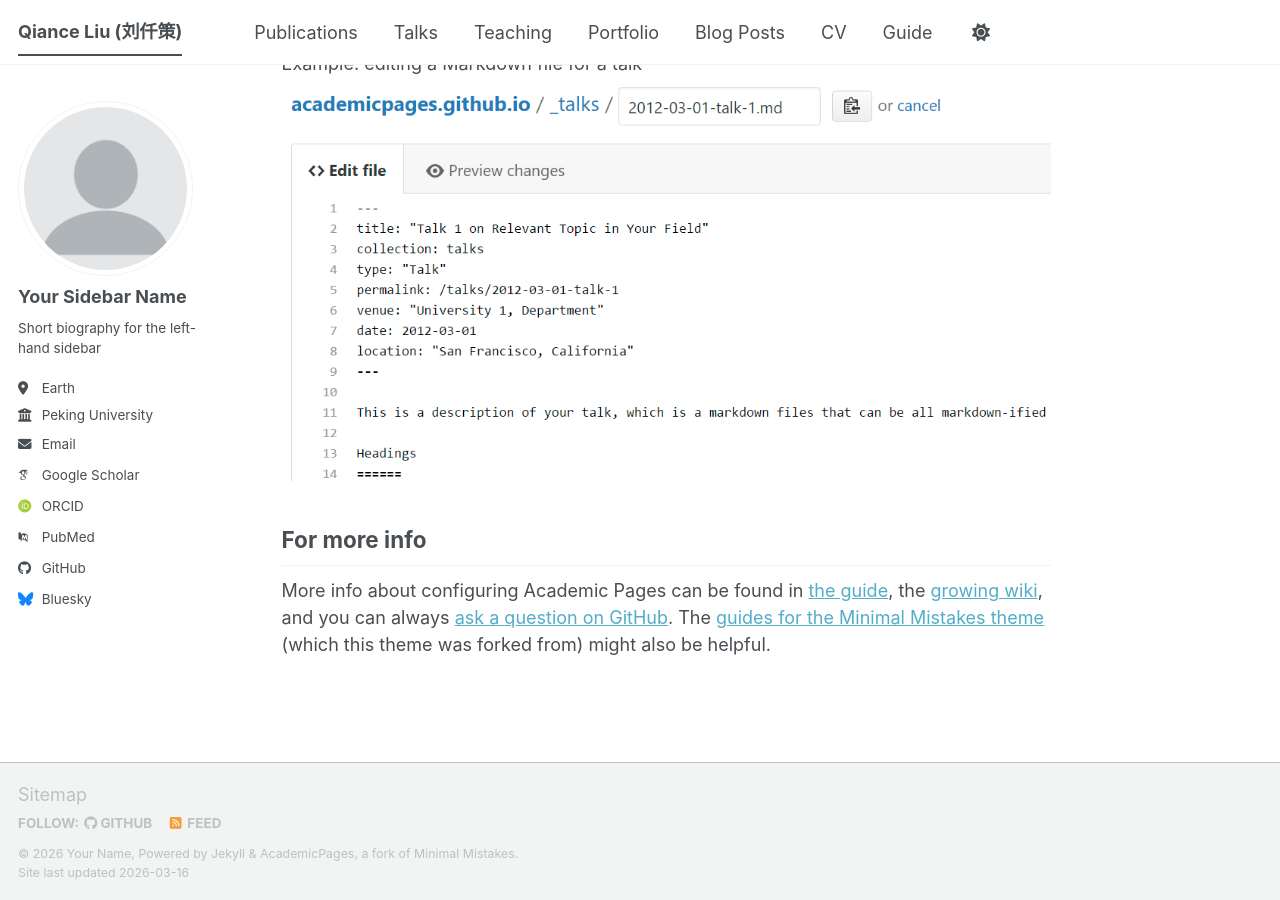
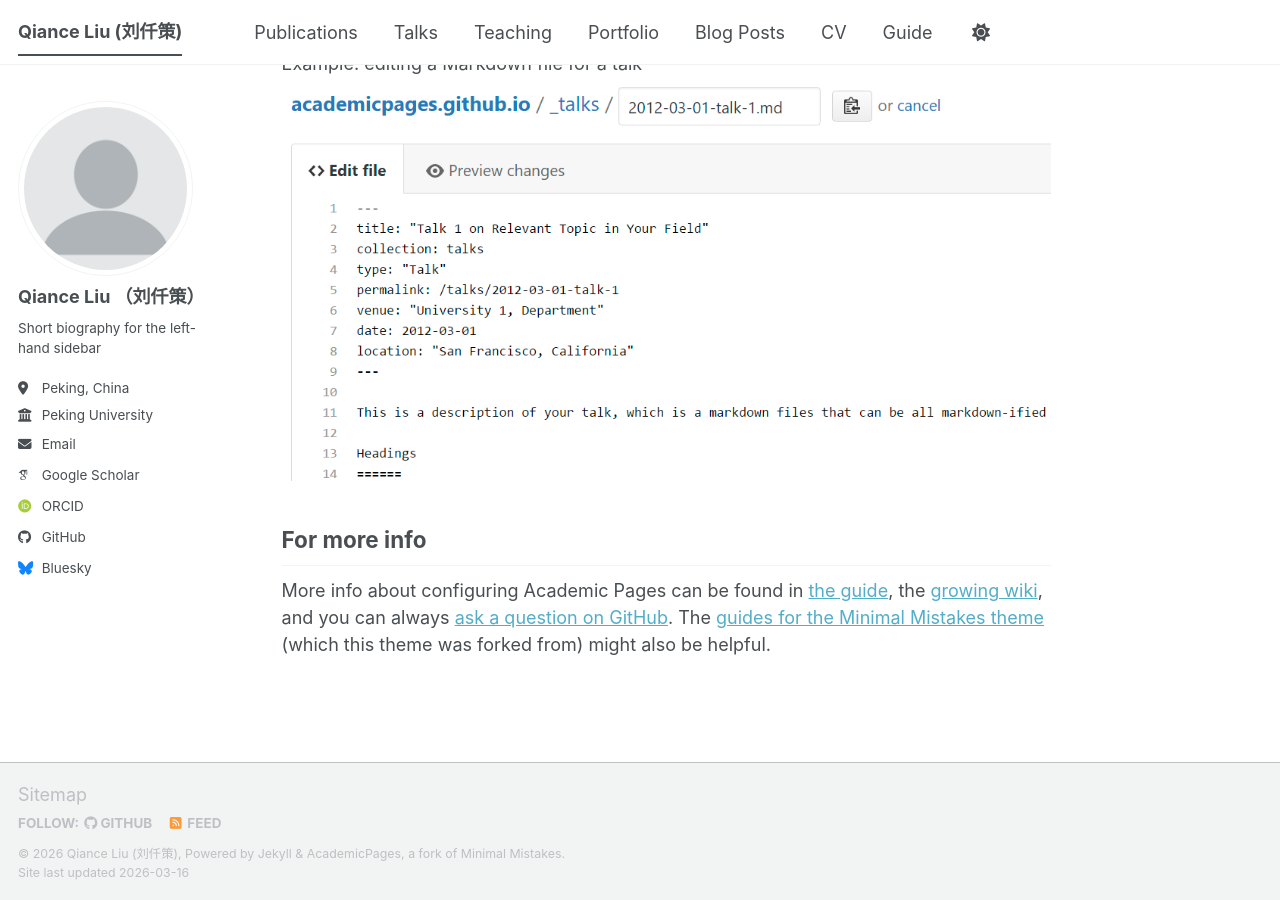
Before and after one commit to QianceLIU/qianceliu.github.io, a Jekyll site: the page built from _pages/about.md, in a window 1280 px wide and 900 px high, scrolled down 2720 px. Built offline with Jekyll 4.4.1, drawn with Linux system fonts in a browser that asks for light colours; some web fonts are replaced; a script bundle is joined from its source files by our own code; library files that are not in the unit come from our copies.

Commit message:
Update _config.yml

```diff
--- a/_config.yml
+++ b/_config.yml
@@ -11,12 +11,12 @@
 site_theme               : "default" # The available themes options are "default", "air", "sunrise", "mint", "dirt" and "contrast"
 title                    : "Qiance Liu (刘仟策)"
 title_separator          : "-"
-name                     : &name "Your Name"
+name                     : &name "Qiance Liu (刘仟策)"
 description              : &description "Your Name's academic portfolio"   # Update this with a general description of your site, this is the default if not overridden by a page
 url                      : https://qianceliu.github.io # The base hostname & protocol for your site e.g. "https://[your GitHub username].github.io",
                                                            # or if you already have some other page hosted on Github then use "https://[your GitHub username].github.io/[Your Repo Name]"
 baseurl                  : "" # the subpath of your site, e.g. "/blog"
-repository               : "academicpages/academicpages.github.io"
+repository               : #"academicpages/academicpages.github.io"
 
 # Site Author - The following control what appear as part of the author content on the side bar.
 #               If a field is blank the icon and link will not appear, otherwise it will be shown.
@@ -24,10 +24,10 @@
 author:
   # Biographic information
   avatar           : "profile.png"
-  name             : "Your Sidebar Name"
+  name             : "Qiance Liu （刘仟策）"
   pronouns         : # example: "she/her"
   bio              : "Short biography for the left-hand sidebar"
-  location         : "Earth"
+  location         : "Peking, China"
   employer         : "Peking University"
   uri              : # URL
   email            : "qianceliu@pku.edu.cn"
@@ -35,13 +35,13 @@
   # Academic websites
   academia         : # URL
   arxiv            : # URL - Update with the correct link to your profile
-  googlescholar    : "https://scholar.google.com/citations?user=PS_CX0AAAAAJ"
+  googlescholar    : "https://scholar.google.com/citations?hl=zh-CN&user=1FnI3BMAAAAJ"
   inspire-hep      : # URL
   impactstory      : # URL
-  orcid            : "https://orcid.org/yourorcidurl"
+  orcid            : "https://orcid.org/0000-0003-0532-8550"
   semantic         : # URL
   ssrn             : # URL
-  pubmed           : "https://www.ncbi.nlm.nih.gov/pubmed/?term=john+snow"
+  pubmed           : #"https://www.ncbi.nlm.nih.gov/pubmed/?term=john+snow"
   researchgate     : # URL
   scopus           : # URL
   zotero           : # URL
```
